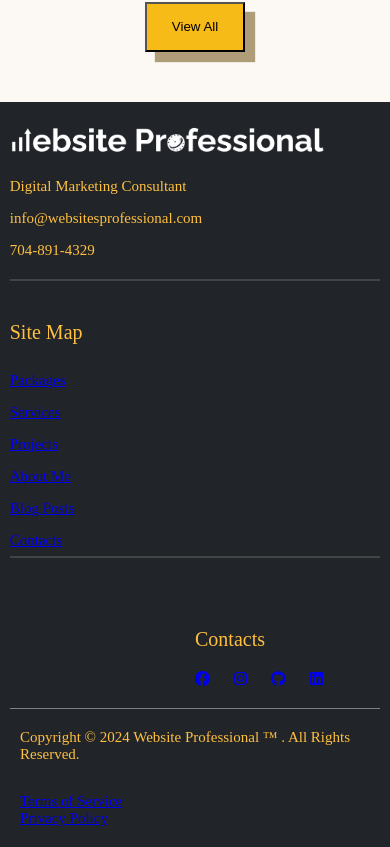
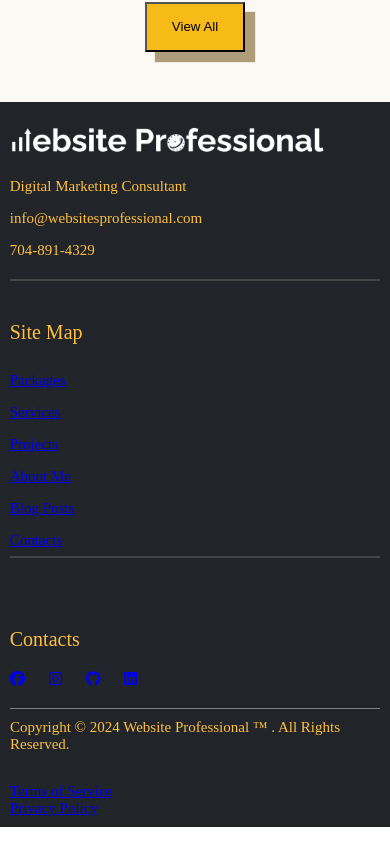
Before and after one commit to sazzadhossain1/websitesprofessional, a React (Create React App) app: page / in a window 390 px wide. Shown: the part 8147-8994 px from the top of the page. Built offline with nearby package versions, Linux system fonts and the light colour scheme.

Commit message:
footer responsive done

```diff
--- a/src/components/Footer/Footer.css
+++ b/src/components/Footer/Footer.css
@@ -62,7 +62,7 @@
   justify-content: space-between;
   width: 90%;
   margin: auto;
-  padding: 20px;
+  padding: 10px;
 }
 .terms_text {
   margin-right: 30px;
@@ -82,6 +82,7 @@
   }
   .footer-contact_div {
     margin-top: 50px;
+    width: 100%;
   }
 }
 
```
